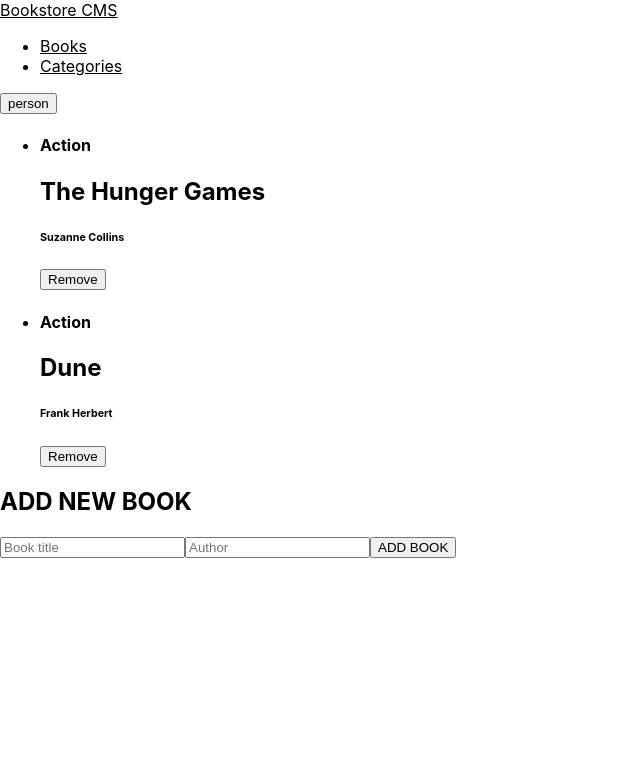
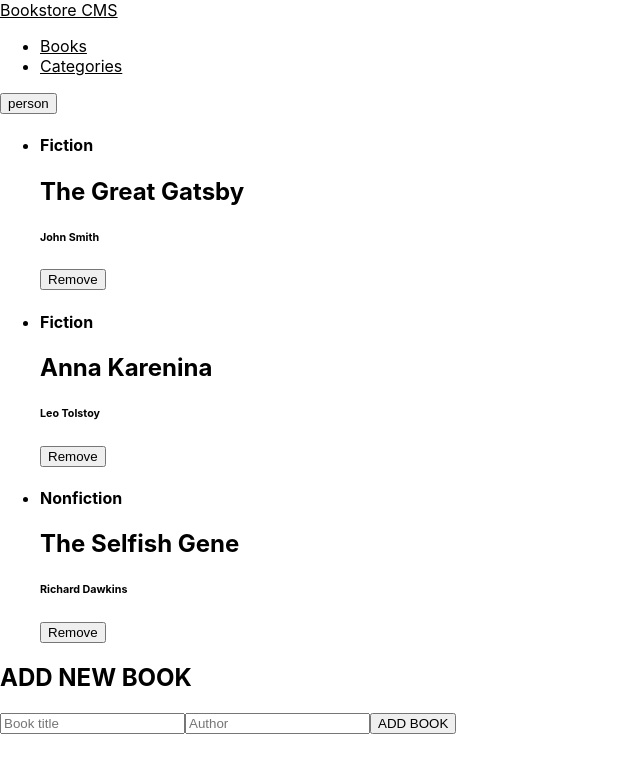
Before and after one commit to alex1779/bookstore, a React (Create React App) app: page / in a window 1280 px wide. Shown: the top 772 px of the page, without its empty margins (0-640 px from the left). Built offline with nearby package versions, Linux system fonts and the light colour scheme.

Commit message:
Display books from slice

```diff
--- a/src/components/BookList.js
+++ b/src/components/BookList.js
@@ -1,24 +1,11 @@
+import { useSelector } from 'react-redux';
 import Book from './Book';
 
-const books = [
-  {
-    id: 1,
-    category: 'Action',
-    title: 'The Hunger Games',
-    author: 'Suzanne Collins',
-  },
-  {
-    id: 2,
-    category: 'Action',
-    title: 'Dune',
-    author: 'Frank Herbert',
-  },
-];
-
 function BookList() {
+  const { bookList } = useSelector((store) => store.books);
   return (
     <ul>
-      {books.map((item) => (
+      {bookList.map((item) => (
         <li key={item.id}>
           <Book
             category={item.category}
```
